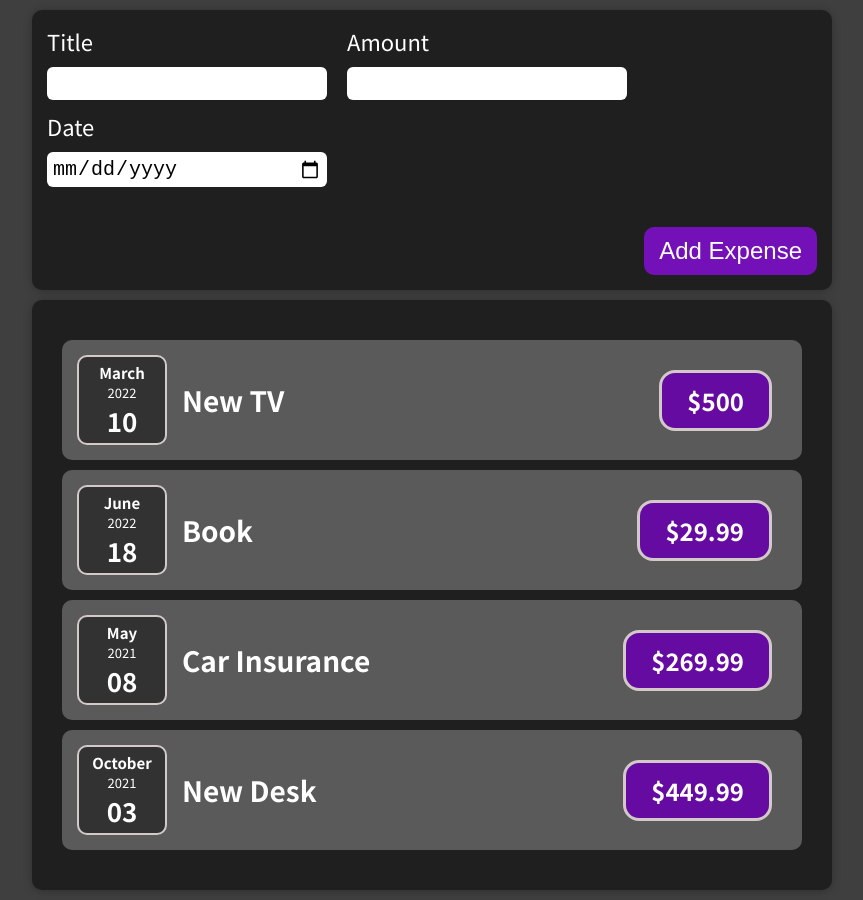
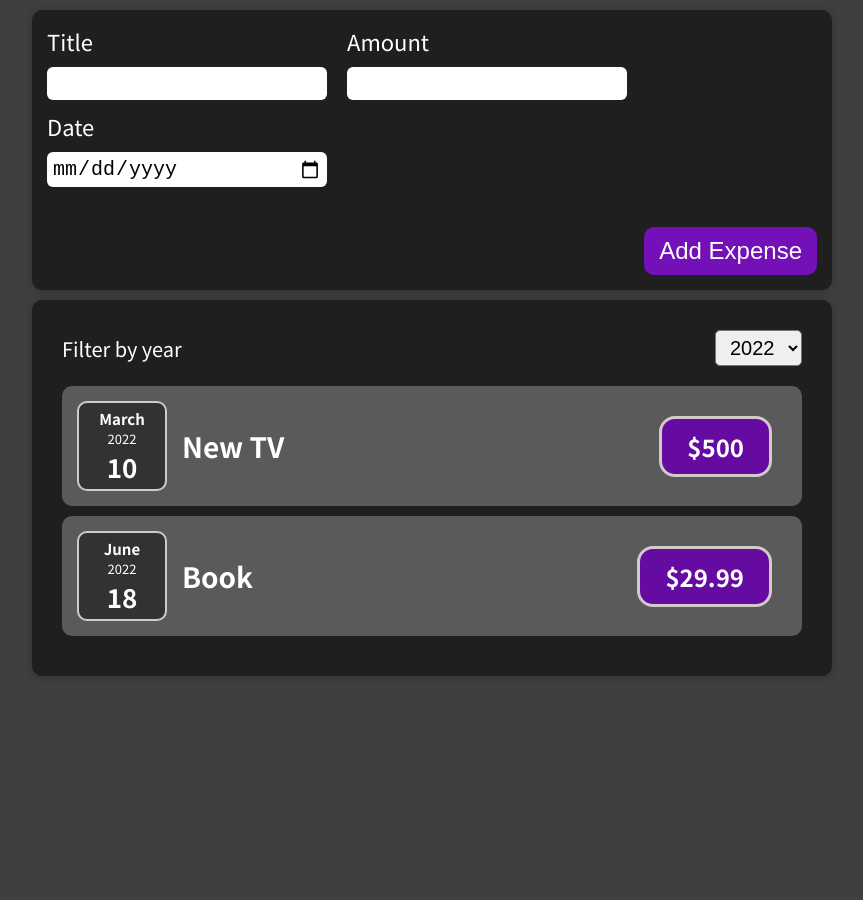
Before and after one commit to Kubenz98/Expense_Tracker, a React (Create React App) app: page / in a window 1280 px wide. Shown: the whole page, without its empty margins (208-1071 px from the left). After the commit the page ends 800 px from the top, so only its background shows below. Built offline with nearby package versions, Linux system fonts and the light colour scheme.

Commit message:
Add ExpenseFilter component.

```diff
--- /dev/null
+++ b/src/Components/Expenses/ExpenseFilter.css
@@ -0,0 +1,18 @@
+.expense-filter {
+}
+
+.expense-filter__controls {
+  display: flex;
+  justify-content: space-between;
+  align-items: center;
+  margin-bottom: 20px;
+}
+
+.expense-filter__controls label {
+    font-size: 20px;
+}
+.expense-filter__controls select {
+    font-size: 20px;
+    padding: 5px 10px;
+    border-radius: 5px;
+}
--- /dev/null
+++ b/src/Components/Expenses/ExpenseFilter.js
@@ -0,0 +1,22 @@
+import "./ExpenseFilter.css";
+
+const ExpenseFilter = (props) => {
+
+  const selectedYearHandler = (event) => {
+    props.onSelectYear(event.target.value);
+  };
+  return (
+    <div className="expense-filter">
+      <div className="expense-filter__controls">
+        <label>Filter by year</label>
+        <select onChange={selectedYearHandler} value={props.selected}>
+          <option value="2022">2022</option>
+          <option value="2021">2021</option>
+          <option value="2020">2020</option>
+        </select>
+      </div>
+    </div>
+  );
+};
+
+export default ExpenseFilter;
--- a/src/Components/Expenses/Expenses.js
+++ b/src/Components/Expenses/Expenses.js
@@ -1,11 +1,26 @@
+import React, { useState } from "react";
 import Card from "../UI/Card";
 import ExpensesList from "./ExpenseList";
+import ExpenseFilter from "./ExpenseFilter";
 import "./Expenses.css";
 
 const Expenses = (props) => {
+  const [enteredYear, setYear] = useState(2022);
+  const selectedYearHandler = (year) => {
+    setYear(year * 1);
+  };
+
+  const filteredExpenses = props.expenses.filter(
+    (expense) => expense.date.getFullYear() === enteredYear
+  );
+
   return (
     <Card className="expenses">
-      <ExpensesList expenses={props.expenses} />
+      <ExpenseFilter
+        onSelectYear={selectedYearHandler}
+        selected={enteredYear}
+      />
+      <ExpensesList expenses={filteredExpenses} />
     </Card>
   );
 };
```
Also changed, not shown: src/App.js (+5 -7 lines).
